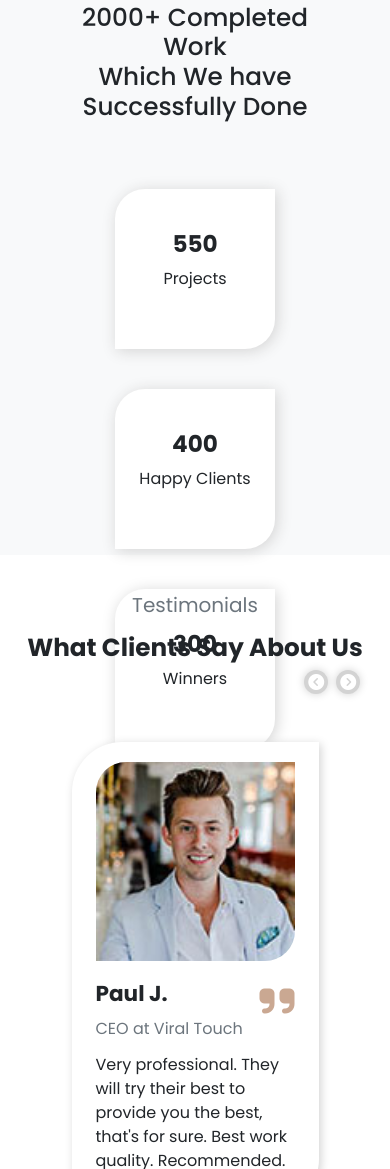
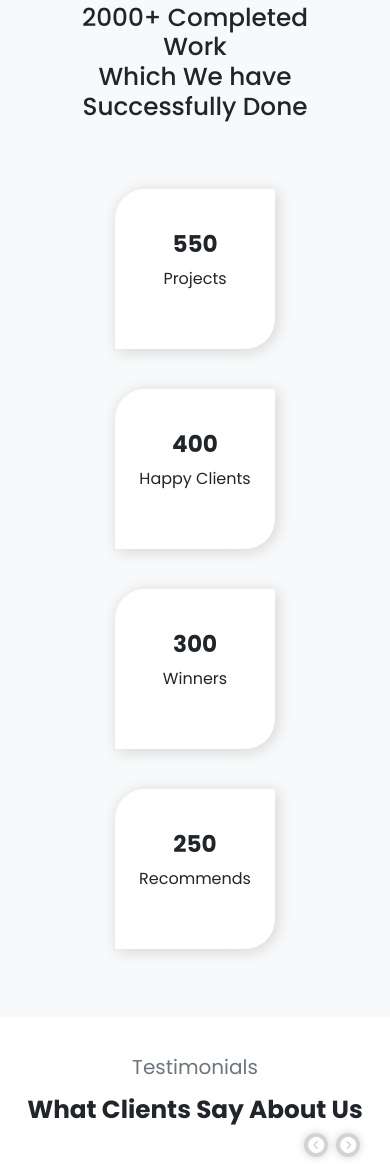
Before and after one commit to siamparvez44/LevelUP-Service, a plain HTML site: page index.html in a window 390 px wide. Shown: the part 2624-3793 px from the top of the page. Drawn offline with nearby package versions, Linux system fonts and the light colour scheme.

Commit message:
box-over-flow-ps

```diff
--- a/css/style.css
+++ b/css/style.css
@@ -109,7 +109,7 @@ section{
     display: none;
 }
 .work-part{
-    height: 240px;
+    min-height: 240px;
 }
 .work-box{
     padding: 0;
@@ -239,16 +239,7 @@ footer{
         font-size: 13px;
     }
 }
-@media all and (max-width: 471px){
-    .work-sec{
-        height: 1000px;
-    }
-}
-@media all and (max-width: 871px){
-    .work-sec{
-        height: 600px;
-    }
-}
+
 @media all and (max-width: 991px){
     section{
         margin-top: 30px;
```
